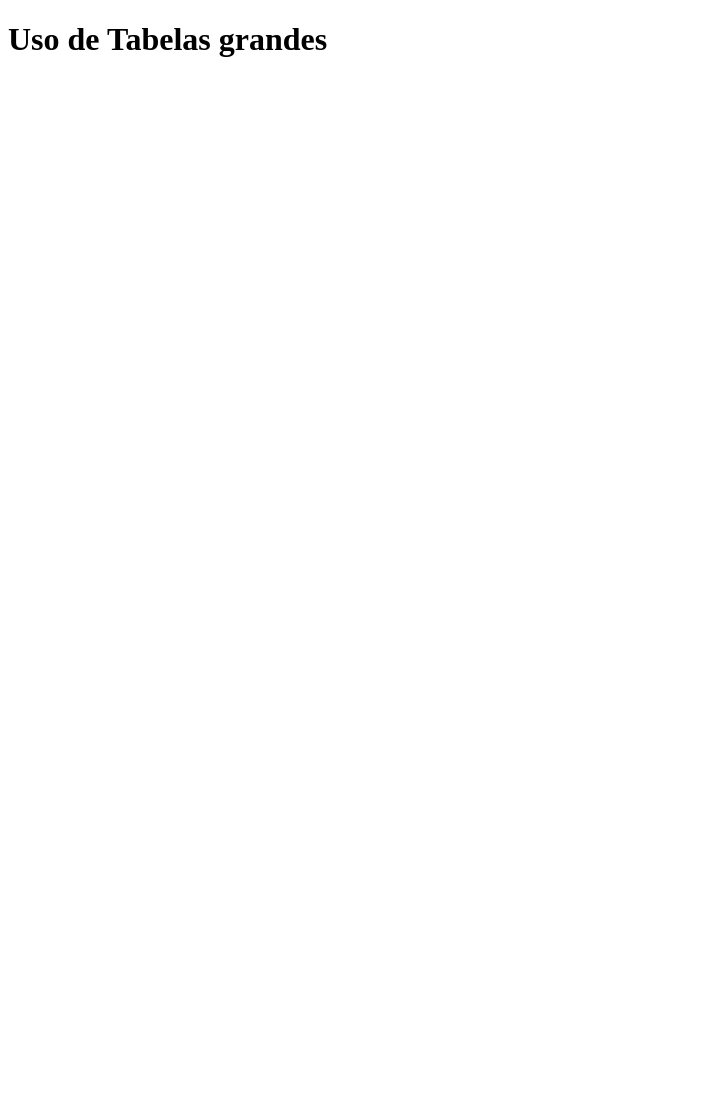
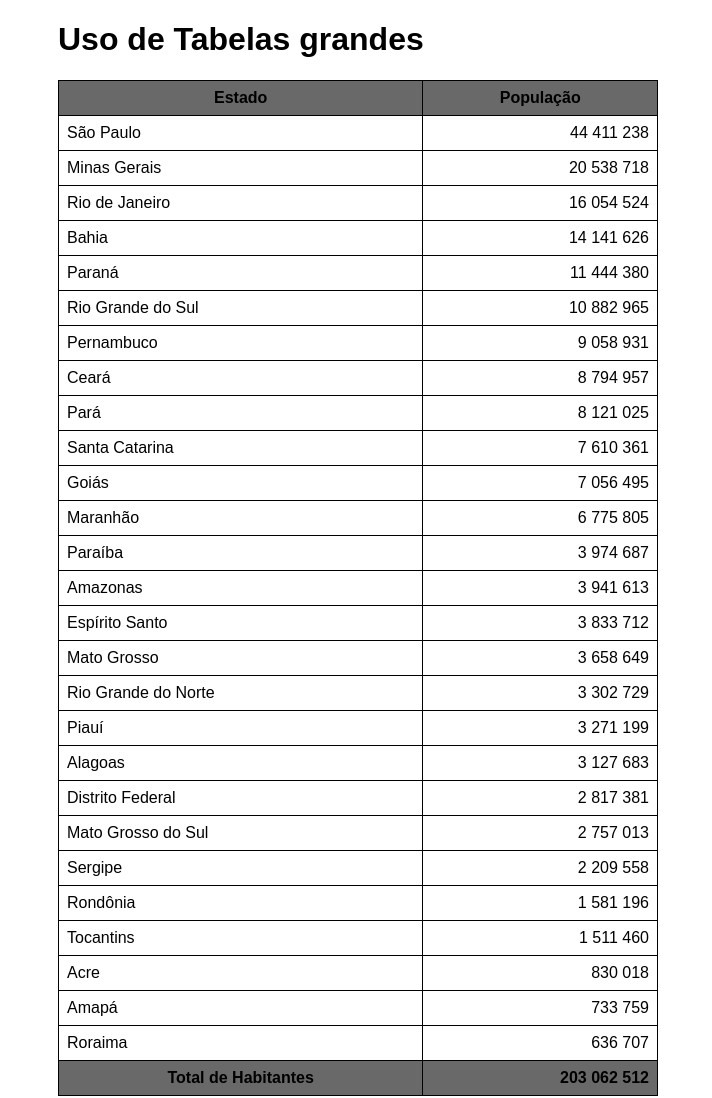
Before and after one commit to RenatoS1/html--css, a plain HTML site: page exercicios/modulo 3/ex023/tabela002.html in a window 1280 px wide. Shown: the whole page, without its empty margins (0-712 px from the left). Before the commit the page ends 800 px from the top, so only its background shows below. Drawn offline with Linux system fonts and the light colour scheme.

Commit message:
criando tabelas grandes

```diff
--- a/exercicios/modulo 3/ex023/tabela002.html
+++ b/exercicios/modulo 3/ex023/tabela002.html
@@ -4,6 +4,35 @@
     <meta charset="UTF-8">
     <meta name="viewport" content="width=device-width, initial-scale=1.0">
     <title>Tabelas</title>
+    <style>
+        body {
+           font-family: sans-serif;
+           padding-left: 50px;
+        }
+        table {
+
+            width: 600px;
+
+            border-collapse: collapse;
+        }
+
+        td, th {
+           border: 1px solid black;
+           padding: 8px;
+           vertical-align: middle;
+        }
+
+        thead, tfoot {
+            background-color: dimgrey;
+        }
+
+        td.num {
+           text-align: right;
+        }
+
+
+
+    </style>
 </head>
 <body>
     <h1>Uso de Tabelas grandes </h1>
@@ -17,5 +46,134 @@
             TFOOT
                 TR, TD, TH
     -->
+
+    <table>
+
+        <thead>
+            <tr>
+               <th>Estado</th>
+               <th>População</th>
+            </tr>
+        </thead>
+
+        <tbody>
+            <tr>
+                <td>São Paulo</td>
+                <td class="num">44 411 238</td>
+            </tr>
+            <tr>
+                <td>Minas Gerais</td>
+                <td class="num">20 538 718</td>
+            </tr>
+                <td>Rio de Janeiro</td>
+                <td class="num">16 054 524</td>
+            </tr>
+            <tr>
+                <td>Bahia</td>
+                <td class="num">14 141 626</td>
+            </tr>
+            <tr>
+                <td>Paraná</td>
+                <td class="num">11 444 380</td>
+            </tr>
+            <tr>
+                <td>Rio Grande do Sul</td>
+                <td class="num">10 882 965</td>
+
+            </tr>
+            <tr>
+                <td>Pernambuco</td>
+                <td class="num">9 058 931</td>
+            </tr>
+            <tr>
+                <td>Ceará</td>
+                <td class="num">8 794 957</td>
+            </tr>
+            <tr>
+                <td>Pará</td>
+                <td class="num">8 121 025</td>
+            </tr>
+            <tr>
+                <td> Santa Catarina</td>
+                <td class="num">7 610 361</td>
+            </tr>
+            <tr>
+                <td>Goiás</td>
+                <td class="num">7 056 495</td>
+            </tr>
+            <tr>
+                <td>Maranhão</td>
+                <td class="num">6 775 805</td>
+            </tr>
+            <tr>
+                <td>Paraíba</td>
+                <td class="num">3 974 687</td>
+            </tr>
+            <tr>
+                <td>Amazonas</td>
+                <td class="num">3 941 613</td>
+            </tr>
+            <tr>
+                <td>Espírito Santo</td>
+                <td class="num">3 833 712</td>
+            </tr>
+            <tr>
+                <td>Mato Grosso</td>
+                <td class="num">3 658 649</td>
+            </tr>
+            <tr>
+                <td>Rio Grande do Norte</td>
+                <td class="num">3 302 729</td>
+            </tr>
+            <tr>
+                <td>Piauí</td>
+                <td class="num">3 271 199</td>
+            </tr>
+            <tr>
+                <td>Alagoas</td>
+                <td class="num">3 127 683</td>
+            </tr>
+            <tr>
+                <td>Distrito Federal</td>
+                <td class="num">2 817 381</td>
+            </tr>
+            <tr>
+                <td>Mato Grosso do Sul</td>
+                <td class="num">2 757 013</td>
+            </tr>
+            <tr>
+                <td>Sergipe</td>
+                <td class="num">2 209 558</td>
+            </tr>
+            <tr>
+                <td>Rondônia</td>
+                <td class="num">1 581 196</td>
+            </tr>
+            <tr>
+                <td>Tocantins</td>
+                <td class="num">1 511 460</td>
+            </tr>
+            <tr>
+                <td>Acre</td>
+                <td class="num">830 018</td>
+            </tr>
+            <tr>
+                <td>Amapá</td>
+                <td class="num">733 759</td>
+            </tr>
+            <tr>
+                <td>Roraima</td>
+                <td class="num">636 707</td>
+            </tr>
+        </tbody>
+
+        <tfoot>
+            <tr>
+                <th>Total de Habitantes</th>
+                <td class="num"><strong>203 062 512</strong></td>
+            </tr>
+        </tfoot>
+
+    </table>
 </body>
 </html>
```
Also changed, not shown: exercicios/modulo 3/ex023/tabela001.html (line endings or trailing spaces).
